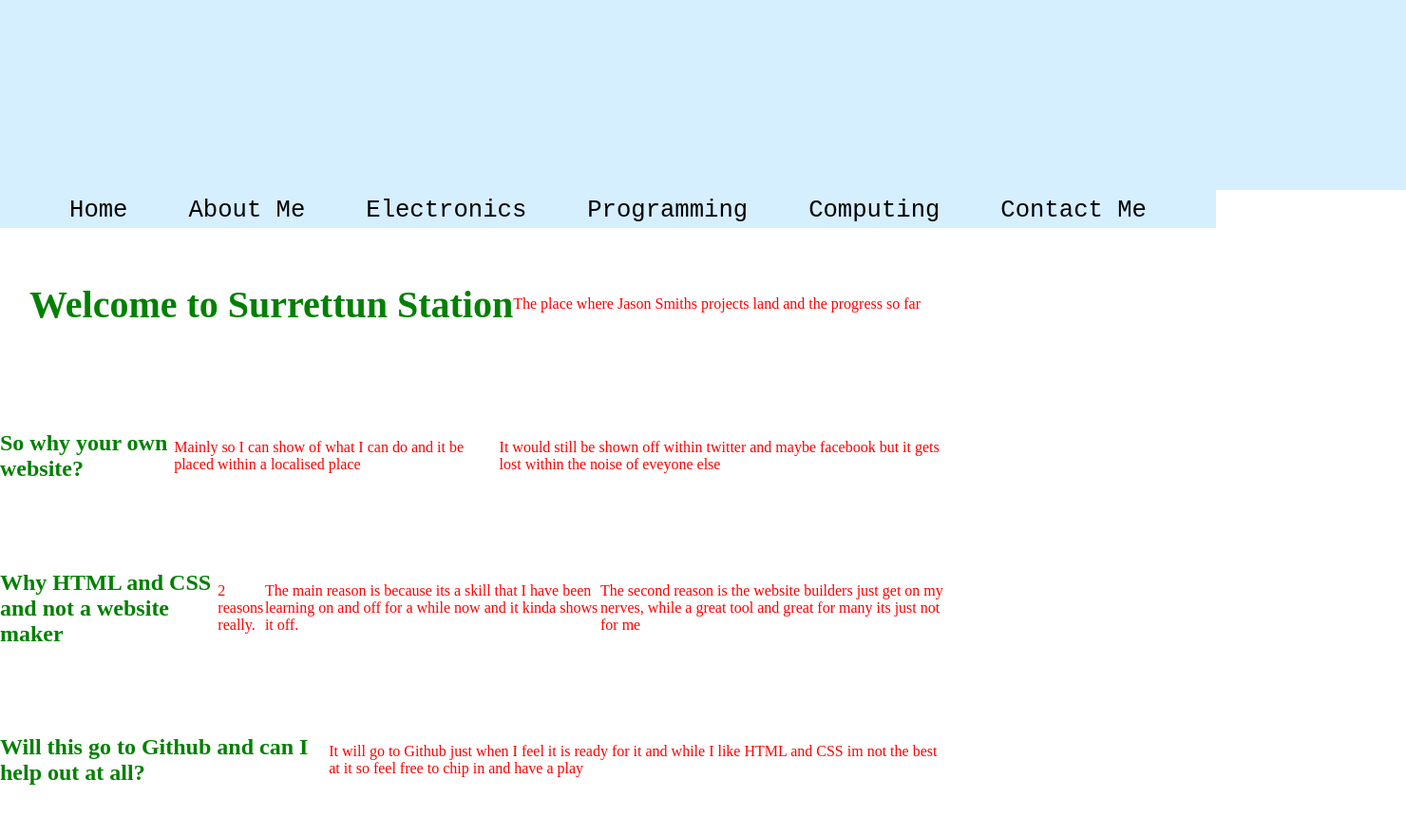
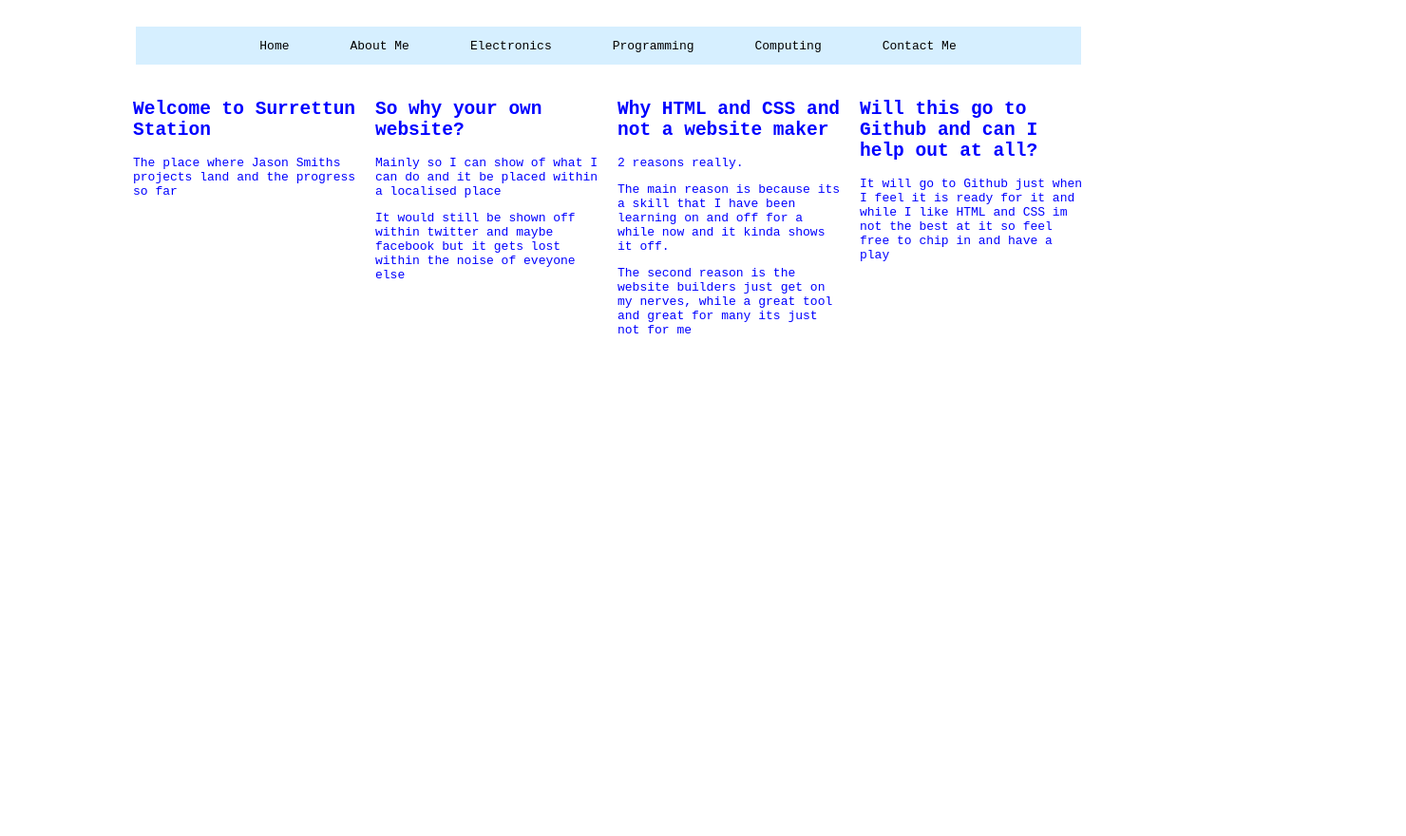
Before and after one commit to Surret/Surret.github.io, a plain HTML site: page index.html in a window 1280 px wide. Shown: the whole page at 95% size, 1480 px wide, since content can reach past the window. After the commit the page ends 808 px from the top, so only its background shows below. Drawn offline with Linux system fonts and the light colour scheme.

Commit message:
Flexbox to Grid
Changed the style from a flexbox to Grid as it was easier to change the layout into a form I wanted

```diff
--- a/css/mystyle.css
+++ b/css/Flexbox.css
@@ -1,14 +1,18 @@
+*{  border: 2px solid navy;}
+
 html, body {
   max-width: 1000px;
   margin: 0;
   color: red;
   text-decoration: none;
   height:100%;
+  font-family: monospace;
+  background:#D6EFFF
 
 }
 .top{
   width:100vw;
-  padding: 100px;
+  padding: 80px;
   background-color: #D6EFFF;
 }
 nav{
@@ -28,7 +32,6 @@ li{
   list-style-type: none;
   margin: 0 0.5vw;
   font-size: 2vw;
-
 }
 a {
   text-decoration: none;
@@ -39,28 +42,39 @@ a {
 
 a:hover {
   background-color: #c6e9ff;
-  padding:0 2vw;
+  padding:1.5vw 2vw;
 }
 
 h1 {
   font-size: 40px;
   color:green;
+  display: flex;
+  align-items: center;
+  justify-content: center;
+  height: 100%
+}
+
+section{
+  display: grid;
+  grid-template-columns: repeat(3, 1fr);
 }
 
 h2{
-  color: green;
+  color:green;
 }
 
 button {
   display: none;
 }
 
-section{
+
+
+/*section{
   display: flex;
   align-items: center;
   justify-content: center;
   height: 20%;
-}
+}*/
 @media only screen and (max-width: 500px){
 
   ul{
--- /dev/null
+++ b/css/Grid.css
@@ -0,0 +1,73 @@
+/**{  border: 2px solid navy;}*/
+
+html, body {
+  width: auto;
+  max-width: 1000px;
+  margin-right: auto;
+  margin-left: auto;
+  color: blue;
+  text-decoration: none;
+  height:100%;
+  font-family: monospace;
+  background:#fff;
+  justify-content: center;
+}
+nav{
+  margin:auto;
+  max-width: 1000px;
+  min-width: 995px;
+  height: 40px;
+  background-color: #D6EFFF;
+}
+ul{
+  margin: 0;
+  padding:0;
+  display: flex;
+  align-items: center;
+  justify-content: center;
+  height: 100%;
+}
+li{
+  list-style-type: none;
+  margin: 0 0.5vw;
+  font-size: auto;
+}
+a {
+  text-decoration: none;
+  color:black;
+  padding: 0 2vw;
+  font-family: monospace;
+  display: flex;
+  align-items: center;
+  justify-content: center;
+}
+
+.top{
+  grid-area: top;
+}
+.nav{
+  grid-area: nav;
+}
+.first{
+  grid-area: first;
+}
+.second{
+  grid-area: second;
+}
+.third{
+  grid-area: third;
+}
+.forth{
+  grid-area: forth;
+}
+
+.wrapper {
+  display:grid;
+  margin:auto;
+  grid-gap: 20px;
+  grid-template-columns: 1fr 1fr 1fr 1fr;
+  grid-template-areas:
+    "top top top top"
+    "nav nav nav nav"
+    "first second third forth"
+}
--- a/index.html
+++ b/index.html
@@ -1,16 +1,17 @@
 <!DOCTYPE html>
 <head>
   <title>Surrettun Station</title>
-  <link rel="stylesheet" type="text/css" href="css/mystyle.css">
-  <script src="js/jquery-3.5.1.js"></script>
-  <script src="js/navbar.js"></script>
+  <link rel="stylesheet" type="text/css" href="css/Grid.css">
+  <!--<script src="js/jquery-3.5.1.js"></script>-->
+<!--  <script src="js/navbar.js"></script> -->
 </head>
 <body>
-  <div class="top">
-  </div>
-  <nav>
+  <div class="wrapper">
+  <!--  <div class="top">
+  </div> -->
+    <nav class="nav">
       <ul>
-      <button type="button" name="button">?</button>
+      <!--<button type="button" name="button">?</button>-->
         <li><a href="Home">Home</a></li>
         <li><a href="About">About Me</a></li>
         <li><a href="Electronics">Electronics</a></li>
@@ -38,4 +39,5 @@
       <h2>Will this go to Github and can I help out at all?</h2>
       <p>It will go to Github just when I feel it is ready for it and while I like HTML and CSS im not the best at it so feel free to chip in and have a play</p>
     </section>
+  </div>
 </body>
```
Lines whose indentation alone changed are shown as unchanged.
